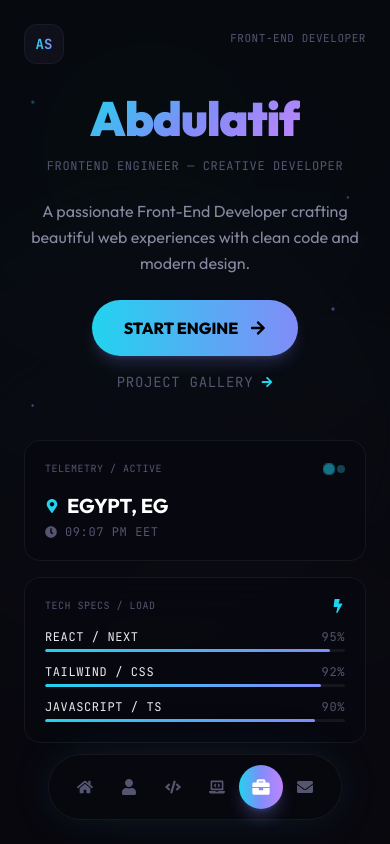
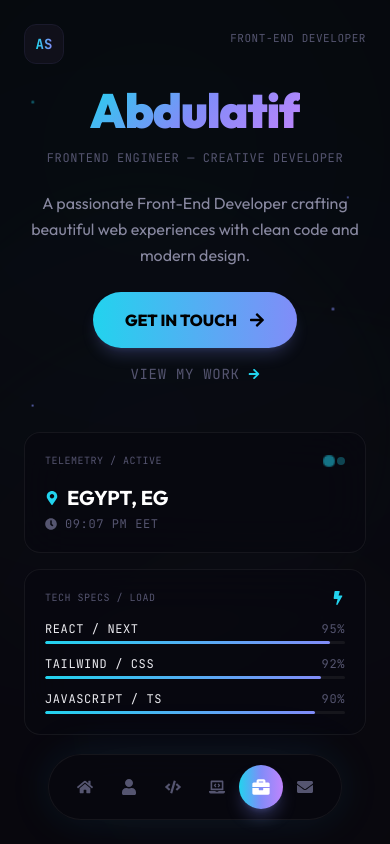
Before and after one commit to lancer7178/my-portfolio2, a Next.js app: page / in a window 390 px wide. Shown: the top 844 px of the page. Built offline with nearby package versions, Linux system fonts and the light colour scheme.

Commit message:
refactor: Adjust padding and margins across multiple sections for improved layout consistency

```diff
--- a/src/components/AboutSection.jsx
+++ b/src/components/AboutSection.jsx
@@ -80,7 +80,7 @@ export default function AboutSection({ intro, values, approach }) {
     <section
       id="about"
       ref={sectionRef}
-      className="relative py-32 px-6 md:px-12 bg-[#06060A] text-white overflow-hidden"
+      className="relative py-20 px-6 md:px-12 bg-[#06060A] text-white overflow-hidden"
     >
       <div
         ref={numberRef}
--- a/src/components/ContactSection.jsx
+++ b/src/components/ContactSection.jsx
@@ -90,7 +90,7 @@ export default function ContactSection({
     <section
       id="contact"
       ref={sectionRef}
-      className="relative py-32 px-6 md:px-12 bg-[#06060A] text-white overflow-hidden"
+      className="relative py-20 px-6 md:px-12 bg-[#06060A] text-white overflow-hidden"
     >
       <div className="absolute bottom-0 left-1/2 -translate-x-1/2 w-[600px] h-[400px] bg-[#22D3EE]/4 rounded-full blur-[200px] pointer-events-none" />
 
@@ -106,8 +106,8 @@ export default function ContactSection({
             <span className="text-outline-accent">TOGETHER</span>
           </h2>
           <p className="mt-8 text-[#555570] text-base sm:text-lg max-w-xl mx-auto leading-relaxed">
-            Ready to elevate your brand or start a new project? Let&apos;s connect
-            and build something amazing together.
+            Ready to elevate your brand or start a new project? Let&apos;s
+            connect and build something amazing together.
           </p>
         </div>
 
--- a/src/components/ExperienceSection.jsx
+++ b/src/components/ExperienceSection.jsx
@@ -62,7 +62,7 @@ export default function ExperienceSection({ experiences = [] }) {
     <section
       id="experience"
       ref={sectionRef}
-      className="relative py-32 px-6 md:px-12 bg-[#06060A] text-white overflow-hidden"
+      className="relative py-20 px-6 md:px-12 bg-[#06060A] text-white overflow-hidden"
     >
       <div
         ref={numberRef}
@@ -114,7 +114,7 @@ export default function ExperienceSection({ experiences = [] }) {
                     {exp.role}
                   </span>
                 </div>
-                <p className="text-[#555570] text-xs sm:text-sm leading-relaxed">
+                <p className="text-[#AAAABD] text-xs sm:text-sm leading-relaxed">
                   {exp.description}
                 </p>
               </div>
--- a/src/components/HeroSection.jsx
+++ b/src/components/HeroSection.jsx
@@ -6,14 +6,70 @@ import { ScrollTrigger } from "gsap/dist/ScrollTrigger";
 import { FaMapMarkerAlt, FaClock, FaBolt, FaArrowRight } from "react-icons/fa";
 
 const particles = [
-  { size: 3, color: "var(--accent-cyan)", top: "12%", left: "8%", dur: "7s", delay: "0s" },
-  { size: 2, color: "var(--accent-indigo)", top: "25%", right: "12%", dur: "5s", delay: "1s" },
-  { size: 4, color: "var(--accent-violet)", top: "60%", left: "15%", dur: "8s", delay: "0.5s" },
-  { size: 2, color: "var(--accent-cyan)", top: "75%", right: "20%", dur: "6s", delay: "2s" },
-  { size: 3, color: "var(--accent-indigo)", top: "40%", left: "85%", dur: "9s", delay: "1.5s" },
-  { size: 2, color: "var(--accent-violet)", top: "18%", left: "45%", dur: "6.5s", delay: "3s" },
-  { size: 3, color: "var(--accent-cyan)", top: "80%", left: "55%", dur: "7.5s", delay: "0.8s" },
-  { size: 2, color: "var(--accent-indigo)", top: "50%", left: "5%", dur: "5.5s", delay: "2.5s" },
+  {
+    size: 3,
+    color: "var(--accent-cyan)",
+    top: "12%",
+    left: "8%",
+    dur: "7s",
+    delay: "0s",
+  },
+  {
+    size: 2,
+    color: "var(--accent-indigo)",
+    top: "25%",
+    right: "12%",
+    dur: "5s",
+    delay: "1s",
+  },
+  {
+    size: 4,
+    color: "var(--accent-violet)",
+    top: "60%",
+    left: "15%",
+    dur: "8s",
+    delay: "0.5s",
+  },
+  {
+    size: 2,
+    color: "var(--accent-cyan)",
+    top: "75%",
+    right: "20%",
+    dur: "6s",
+    delay: "2s",
+  },
+  {
+    size: 3,
+    color: "var(--accent-indigo)",
+    top: "40%",
+    left: "85%",
+    dur: "9s",
+    delay: "1.5s",
+  },
+  {
+    size: 2,
+    color: "var(--accent-violet)",
+    top: "18%",
+    left: "45%",
+    dur: "6.5s",
+    delay: "3s",
+  },
+  {
+    size: 3,
+    color: "var(--accent-cyan)",
+    top: "80%",
+    left: "55%",
+    dur: "7.5s",
+    delay: "0.8s",
+  },
+  {
+    size: 2,
+    color: "var(--accent-indigo)",
+    top: "50%",
+    left: "5%",
+    dur: "5.5s",
+    delay: "2.5s",
+  },
 ];
 
 export default function HeroSection({
@@ -36,7 +92,7 @@ export default function HeroSection({
           hour: "2-digit",
           minute: "2-digit",
           hour12: true,
-        }) + " EET"
+        }) + " EET",
       );
     };
     updateTime();
@@ -51,15 +107,36 @@ export default function HeroSection({
     const ctx = gsap.context(() => {
       const tl = gsap.timeline({ defaults: { ease: "power3.out" } });
 
-      tl.fromTo(nameRef.current, { y: 60, opacity: 0, scale: 0.95 }, { y: 0, opacity: 1, scale: 1, duration: 1.2 });
-      tl.fromTo(contentRef.current?.children || [], { y: 40, opacity: 0 }, { y: 0, opacity: 1, duration: 0.8, stagger: 0.15 }, "-=0.5");
-      tl.fromTo(cardsRef.current?.children || [], { y: 30, opacity: 0, scale: 0.95 }, { y: 0, opacity: 1, scale: 1, duration: 0.7, stagger: 0.2 }, "-=0.6");
+      tl.fromTo(
+        nameRef.current,
+        { y: 60, opacity: 0, scale: 0.95 },
+        { y: 0, opacity: 1, scale: 1, duration: 1.2 },
+      );
+      tl.fromTo(
+        contentRef.current?.children || [],
+        { y: 40, opacity: 0 },
+        { y: 0, opacity: 1, duration: 0.8, stagger: 0.15 },
+        "-=0.5",
+      );
+      tl.fromTo(
+        cardsRef.current?.children || [],
+        { y: 30, opacity: 0, scale: 0.95 },
+        { y: 0, opacity: 1, scale: 1, duration: 0.7, stagger: 0.2 },
+        "-=0.6",
+      );
 
       // Particles fade in
       gsap.fromTo(
         ".particle",
         { opacity: 0, scale: 0 },
-        { opacity: 1, scale: 1, duration: 1.5, stagger: 0.15, ease: "back.out(1.4)", delay: 0.8 }
+        {
+          opacity: 1,
+          scale: 1,
+          duration: 1.5,
+          stagger: 0.15,
+          ease: "back.out(1.4)",
+          delay: 0.8,
+        },
       );
     }, sectionRef);
 
@@ -76,7 +153,7 @@ export default function HeroSection({
     <section
       id="hero"
       ref={sectionRef}
-      className="relative min-h-screen flex flex-col items-center justify-center overflow-hidden bg-[#06060A] px-4 sm:px-6 pt-10 pb-24"
+      className="relative min-h-screen flex flex-col items-center justify-center overflow-hidden bg-[#06060A] px-4 sm:px-6 pt-6 pb-24"
     >
       {/* Ambient Glow */}
       <div className="absolute top-[-100px] left-[-100px] w-[500px] h-[500px] bg-[#22D3EE] blur-[220px] opacity-[0.07] rounded-full pointer-events-none" />
@@ -104,11 +181,15 @@ export default function HeroSection({
       {/* Top bar */}
       <div className="absolute top-6 left-6 sm:left-10 flex items-center gap-3">
         <div className="w-10 h-10 bg-[#10101A] border border-[#1A1A2C] rounded-xl flex items-center justify-center">
-          <span className="bg-gradient-to-r from-[#22D3EE] to-[#818CF8] bg-clip-text text-transparent font-bold text-sm font-mono">AS</span>
+          <span className="bg-gradient-to-r from-[#22D3EE] to-[#818CF8] bg-clip-text text-transparent font-bold text-sm font-mono">
+            AS
+          </span>
         </div>
       </div>
       <div className="absolute top-6 right-6 sm:right-10">
-        <span className="mono text-[11px] text-[#555570] tracking-widest">FRONT-END DEVELOPER</span>
+        <span className="mono text-[11px] text-[#555570] tracking-widest">
+          FRONT-END DEVELOPER
+        </span>
       </div>
 
       {/* Main Content */}
@@ -117,20 +198,33 @@ export default function HeroSection({
           <h2 className="text-5xl sm:text-7xl lg:text-8xl font-outfit font-black tracking-tight leading-none mb-4">
             <span className="hero-name cursor-pointer">{name}</span>
           </h2>
-          <p className="mono text-xs sm:text-sm text-[#555570] tracking-[0.3em] mb-6">FRONTEND ENGINEER — CREATIVE DEVELOPER</p>
+          <p className="mono text-xs sm:text-sm text-[#555570] tracking-[0.3em] mb-6">
+            FRONTEND ENGINEER — CREATIVE DEVELOPER
+          </p>
         </div>
 
         <div ref={contentRef} className="flex flex-col items-center gap-6">
-          <p className="text-base sm:text-lg text-[#8888A0] max-w-xl leading-relaxed">{subtitle}</p>
+          <p className="text-base sm:text-lg text-[#8888A0] max-w-xl leading-relaxed">
+            {subtitle}
+          </p>
 
           <div className="flex flex-col sm:flex-row items-center gap-4">
-            <button
-              onClick={onButtonClick}
+            <a
+              href="#contact"
               className="hero-btn group flex items-center gap-3 px-8 py-4 bg-gradient-to-r from-[#22D3EE] via-[#818CF8] to-[#C084FC] text-black font-extrabold font-outfit rounded-full shadow-lg shadow-[#818CF8]/20"
+              onClick={(e) => {
+                e.preventDefault();
+                const el = document.getElementById("contact");
+                if (el)
+                  window.scrollTo({
+                    top: el.offsetTop - 20,
+                    behavior: "smooth",
+                  });
+              }}
             >
-              {buttonText}
+              GET IN TOUCH
               <FaArrowRight className="transition-transform group-hover:translate-x-1" />
-            </button>
+            </a>
 
             <a
               href="#projects"
@@ -138,21 +232,30 @@ export default function HeroSection({
               onClick={(e) => {
                 e.preventDefault();
                 const el = document.getElementById("projects");
-                if (el) window.scrollTo({ top: el.offsetTop - 20, behavior: "smooth" });
+                if (el)
+                  window.scrollTo({
+                    top: el.offsetTop - 20,
+                    behavior: "smooth",
+                  });
               }}
             >
-              PROJECT GALLERY <FaArrowRight className="text-[#22D3EE] text-xs" />
+              VIEW MY WORK <FaArrowRight className="text-[#22D3EE] text-xs" />
             </a>
           </div>
         </div>
       </div>
 
       {/* Info Cards */}
-      <div ref={cardsRef} className="relative z-10 flex flex-col sm:flex-row gap-4 mt-12 sm:mt-16 w-full max-w-4xl px-2">
+      <div
+        ref={cardsRef}
+        className="relative z-10 flex flex-col sm:flex-row gap-4 mt-12 sm:mt-16 w-full max-w-4xl px-2"
+      >
         {/* Telemetry Card */}
         <div className="flex-1 hero-card">
           <div className="flex items-center justify-between mb-4">
-            <span className="mono text-[10px] text-[#555570]">TELEMETRY / ACTIVE</span>
+            <span className="mono text-[10px] text-[#555570]">
+              TELEMETRY / ACTIVE
+            </span>
             <div className="flex items-center gap-1">
               <span className="w-2 h-2 bg-[#22D3EE] rounded-full pulse-dot" />
               <span className="w-2 h-2 bg-[#22D3EE]/30 rounded-full" />
@@ -171,7 +274,9 @@ export default function HeroSection({
         {/* Tech Specs Card */}
         <div className="flex-1 hero-card">
           <div className="flex items-center justify-between mb-4">
-            <span className="mono text-[10px] text-[#555570]">TECH SPECS / LOAD</span>
+            <span className="mono text-[10px] text-[#555570]">
+              TECH SPECS / LOAD
+            </span>
             <FaBolt className="text-[#22D3EE] text-sm" />
           </div>
           <div className="space-y-3">
@@ -182,7 +287,10 @@ export default function HeroSection({
                   <span className="text-[#555570]">{skill.level}%</span>
                 </div>
                 <div className="capacity-bar">
-                  <div className="capacity-fill" style={{ width: `${skill.level}%` }} />
+                  <div
+                    className="capacity-fill"
+                    style={{ width: `${skill.level}%` }}
+                  />
                 </div>
               </div>
             ))}
--- a/src/components/Navbar.jsx
+++ b/src/components/Navbar.jsx
@@ -105,10 +105,6 @@ export default function Navbar() {
             </button>
           );
         })}
-
-        <span className="hidden sm:block mono text-[10px] text-[#555570] ml-3 whitespace-nowrap">
-          LOCAL / {currentTime}
-        </span>
       </div>
     </nav>
   );
--- a/src/components/SkillsSection.jsx
+++ b/src/components/SkillsSection.jsx
@@ -114,7 +114,7 @@ export default function SkillsSection() {
     <section
       id="skills"
       ref={sectionRef}
-      className="relative py-32 px-6 md:px-12 bg-gradient-to-b from-[#06060A] via-[#08080F] to-[#06060A] text-white overflow-hidden"
+      className="relative py-20 px-6 md:px-12 bg-gradient-to-b from-[#06060A] via-[#08080F] to-[#06060A] text-white overflow-hidden"
     >
       <div
         ref={numberRef}
```
Also changed, not shown: src/components/ProjectsSection.jsx (+6 -6 lines), src/components/UiUxFigmaSection.jsx (+47 -22 lines).
